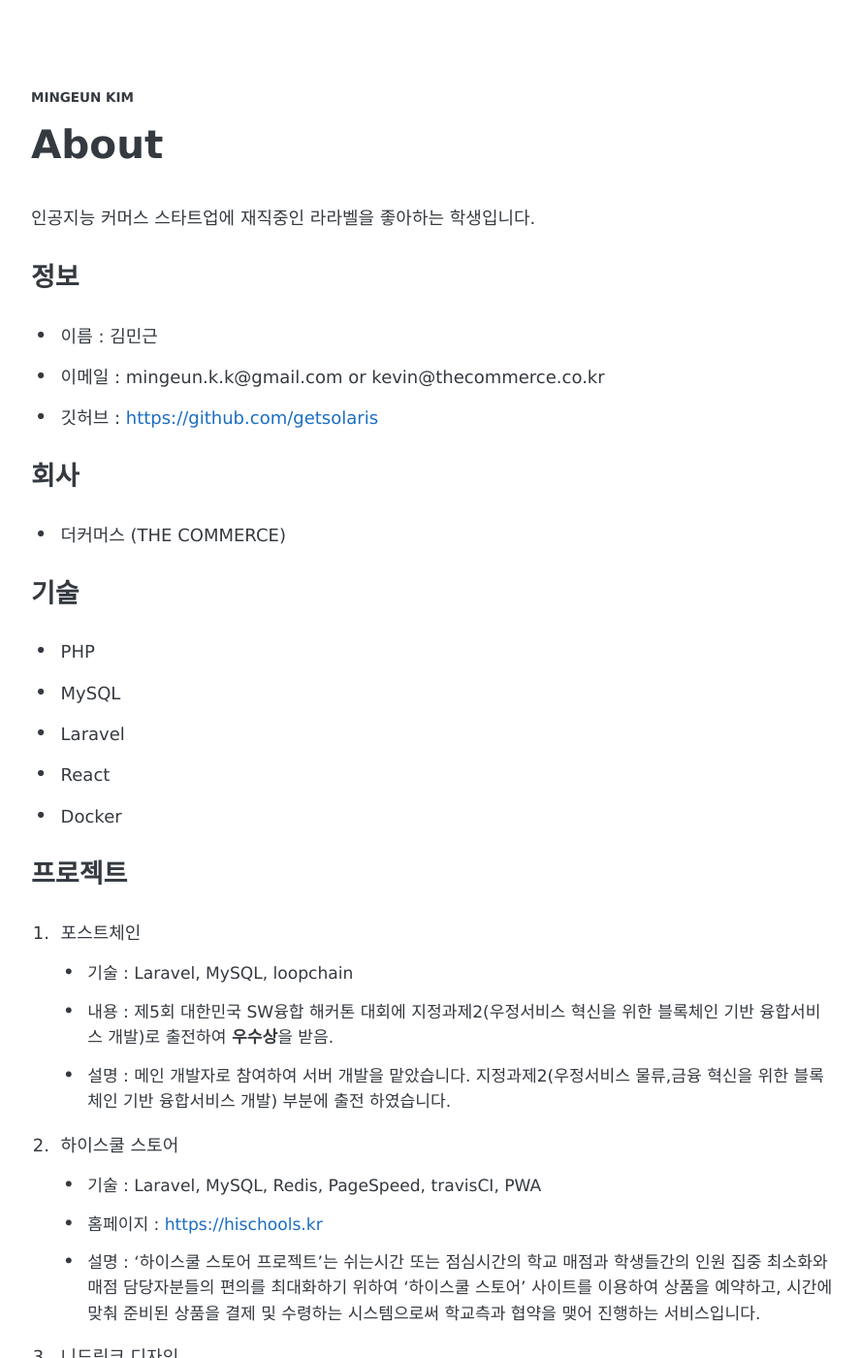
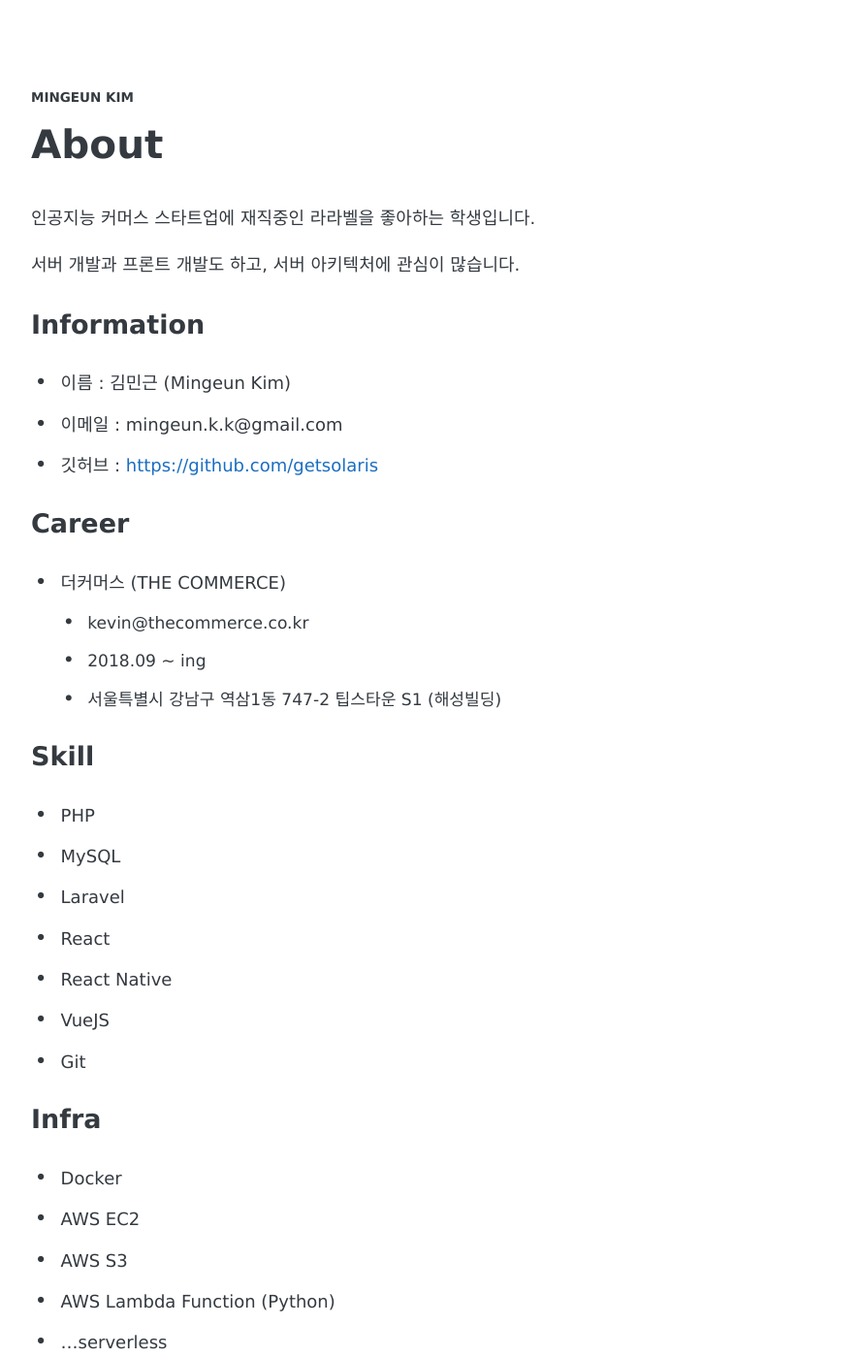
Before and after one commit to mingeunkim/mingeunkim.github.io, a Jekyll site: the page built from about.md, in a window 1280 px wide and 1400 px high. Shown: the whole window at 97% size, without its empty margins (194-1082 px from the left). Built offline with Jekyll 4.4.1, drawn with Linux system fonts in a browser that asks for light colours; some web fonts are replaced.

Commit message:
edit about

```diff
--- a/about.md
+++ b/about.md
@@ -5,23 +5,36 @@ permalink: /about/
 
 인공지능 커머스 스타트업에 재직중인 라라벨을 좋아하는 학생입니다.
 
+서버 개발과 프론트 개발도 하고, 서버 아키텍처에 관심이 많습니다.
 
-### 정보
-- 이름 : 김민근
-- 이메일 : mingeun.k.k@gmail.com or kevin@thecommerce.co.kr
+### Information
+- 이름 : 김민근 (Mingeun Kim)
+- 이메일 : mingeun.k.k@gmail.com
 - 깃허브 : [https://github.com/getsolaris](https://github.com/getsolaris)
 
-### 회사
+### Career
 - 더커머스 (THE COMMERCE)
+    - kevin@thecommerce.co.kr
+    - 2018.09 ~ ing
+    - 서울특별시 강남구 역삼1동 747-2 팁스타운 S1 (해성빌딩)
 
-### 기술
+### Skill
 - PHP
 - MySQL
 - Laravel
 - React
+- React Native
+- VueJS
+- Git
+
+### Infra
 - Docker
+- AWS EC2
+- AWS S3
+- AWS Lambda Function (Python)
+- ...serverless
 
-### 프로젝트
+### Projects
 
 1. 포스트체인
     - 기술 : Laravel, MySQL, loopchain
```
